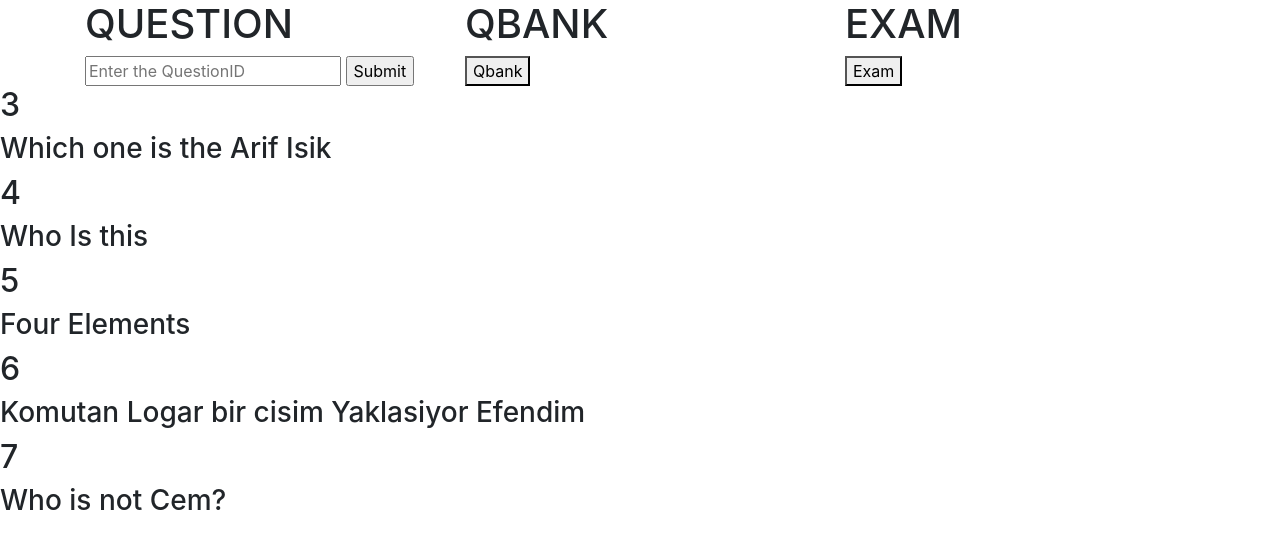
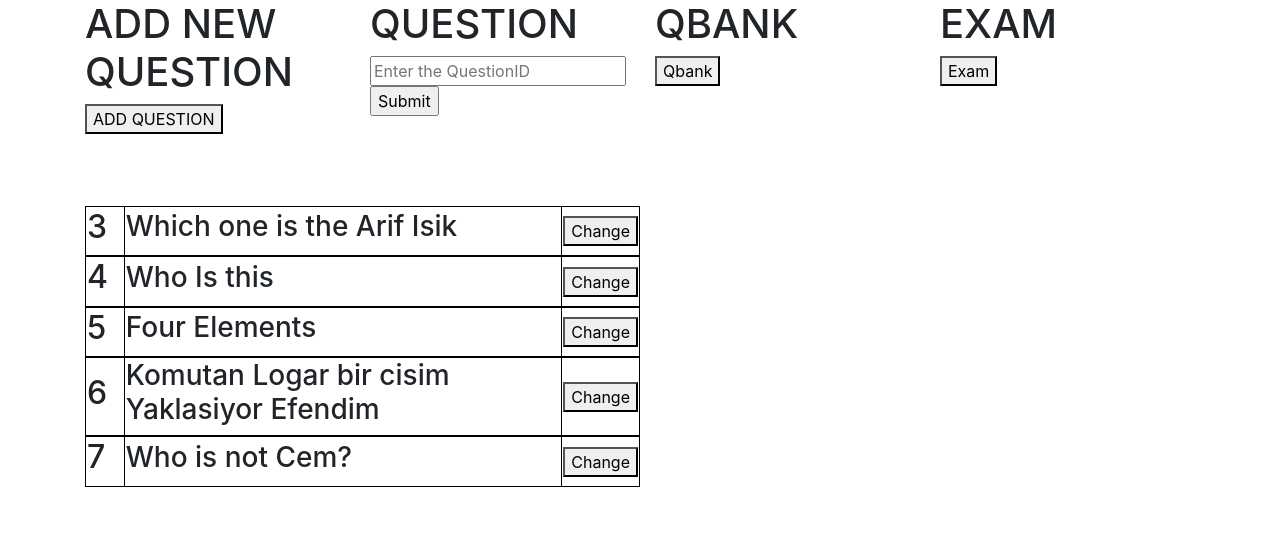
Before and after one commit to canunaldi/scriptphase3, a Django app: page /application/ in a window 1280 px wide. Shown: the top 549 px of the page. Run offline with Django 3.2, Linux system fonts and the light colour scheme; data comes from the database, SQL or seed files in the repository; both versions use the stored data as it was after the commit; lists and menus that the app fills with data are empty; some libraries are stand-ins or nearby versions.

Commit message:
Phase4-Start

```diff
--- /dev/null
+++ b/application/templates/application/addquestion.html
@@ -0,0 +1 @@
+<h1>ANAN BIZDE</h1>
--- a/application/templates/application/index.html
+++ b/application/templates/application/index.html
@@ -9,12 +9,21 @@
     <script src="https://code.jquery.com/jquery-3.3.1.slim.min.js" integrity="sha384-q8i/X+965DzO0rT7abK41JStQIAqVgRVzpbzo5smXKp4YfRvH+8abtTE1Pi6jizo" crossorigin="anonymous"></script>
     <script src="https://cdnjs.cloudflare.com/ajax/libs/popper.js/1.14.6/umd/popper.min.js" integrity="sha384-wHAiFfRlMFy6i5SRaxvfOCifBUQy1xHdJ/yoi7FRNXMRBu5WHdZYu1hA6ZOblgut" crossorigin="anonymous"></script>
     <script src="https://stackpath.bootstrapcdn.com/bootstrap/4.2.1/js/bootstrap.min.js" integrity="sha384-B0UglyR+jN6CkvvICOB2joaf5I4l3gm9GU6Hc1og6Ls7i6U/mkkaduKaBhlAXv9k" crossorigin="anonymous"></script>
-
+    <style>
+        .mytable{
+            border: 1px solid black;
+            width: 50%;
+        }
+    </style>
 </head>
 <body>
     <div class="container">
         <div class="row">
-            <div class="col-4">
+            <div class="col-3">
+                    <h1>ADD NEW QUESTION</h1>
+                    <button onclick="addquestion()">ADD QUESTION</button>
+                </div>
+            <div class="col-3">
                 <h1>QUESTION</h1>
                 <form action="{% url 'question' %}" method="POST">
                         {% csrf_token %}
@@ -22,25 +31,51 @@
                     <input type="submit">
                 </form>
             </div>
-            <div class="col-4">
+            <div class="col-3">
                 <h1>QBANK</h1>
                 <button onclick="qbank()">Qbank</button>
             </div>
-            <div class="col-4">
+            <div class="col-3">
                 <h1>EXAM</h1>
                 <button onclick="exam()">Exam</button>
             </div>
         </div>
     </div>
+    <br><br><br>
     {% if questions %}
+        <div class="container">
+
+
         {% for question in questions %}
-            <h2>{{question.qid}}</h2> <h3>{{question.latexbody}}</h3>
+            <table class="mytable">
+                <tr>
+                    <th style="border-right: 1px solid black; width: 7%;">
+                        <h2>{{question.qid}}</h2>
+                    </th>
+                    <th>
+                        <h3>{{question.latexbody}}</h3>
+                    </th>
+                    <th style="text-align:right; border-left: 1px solid black; width: 7%;">
+                        <button onclick="question({{question.qid}})">
+                            Change
+                        </button>
+                    </th>
+                </tr>
+            </table>
+
         {% endfor %}
+        </div>
     {% endif %}
+
 </body>
 
 <script>
-
+    function addquestion(){
+        window.location = "/application/addquestion"
+    }
+    function question(questionid){
+        console.log(questionid)
+    }
     function qbank(){
         window.location = "/application/qbank"
     }
--- a/application/urls.py
+++ b/application/urls.py
@@ -9,5 +9,6 @@ urlpatterns = [
     path('question/', views.question, name='question'),
     path('qbank/', views.qbank, name='qbank'),
     path('exam/', views.exam, name='exam'),
-    path('exam_result', views.exam_result, name='exam_result')
+    path('exam_result/', views.exam_result, name='exam_result'),
+    path('addquestion/', views.addquestion, name='addquestion')
 ]
--- a/application/views.py
+++ b/application/views.py
@@ -12,6 +12,9 @@ from django.core import serializers
 #from reportlab.pdfgen import canvas
 import io
 
+
+def addquestion(request):
+    return render(request, 'application/addquestion.html')
 
 
 def index(request):
@@ -70,22 +73,34 @@ def question_detail(request):
             question.qdate = askdate
             question.save()
         if 'choiceyes' in request.POST:
-            if request.POST['choiceid'] != '':
-                choiceid = request.POST['choiceid']
+            if request.POST.getlist('choiceid') != '':
+                choiceid = request.POST.getlist('choiceid')
                 print(choiceid)
-                updatechoice = Choice.objects.get(choiceid = choiceid)
-                if request.POST['choicetext'] != '':
-                    newtext = request.POST['choicetext']
-                    updatechoice.choicetext = newtext
-                    updatechoice.save()
-                if request.POST['choicecorrect'] != '':
-                    newflag = request.POST['choicecorrect']
-                    updatechoice.flag = newflag
-                    updatechoice.save()
-                if request.POST['choicepos'] != '':
-                    newpos = request.POST['choicepos']
-                    updatechoice.pos =newpos
-                    updatechoice.save()
+
+                index = 0
+                print('Buraya bascaz')
+                print((request.POST))
+                print('===================')
+                if request.POST.getlist('choicetext') != '':
+                    for choice in request.POST.getlist('choicetext'):
+                        print("############")
+                        print(choice)
+                        if choice != "":
+                            choiceideach = choiceid[index]
+                            updatechoice = Choice.objects.get(choiceid = choiceideach)
+                            newtext = request.POST.getlist('choicetext')[index]
+                            updatechoice.choicetext = newtext
+                            updatechoice.save()
+                            if request.POST.getlist('choicecorrect') != '':
+                                newflag = request.POST.getlist('choicecorrect')[index]
+                                updatechoice.flag = newflag
+                                updatechoice.save()
+                            if request.POST.getlist('choicepos') != '':
+                                newpos = request.POST.getlist('choicepos')[index]
+                                updatechoice.pos =newpos
+                                updatechoice.save()
+                        index +=1
+
 
         if 'deleteyes' in request.POST:
             Question.objects.filter(qid=qid).delete()
```
Also changed, not shown: answers.csv (+16 -1 lines), application/templates/application/question.html (+6 -1 lines), db.sqlite3, 6 other files.
